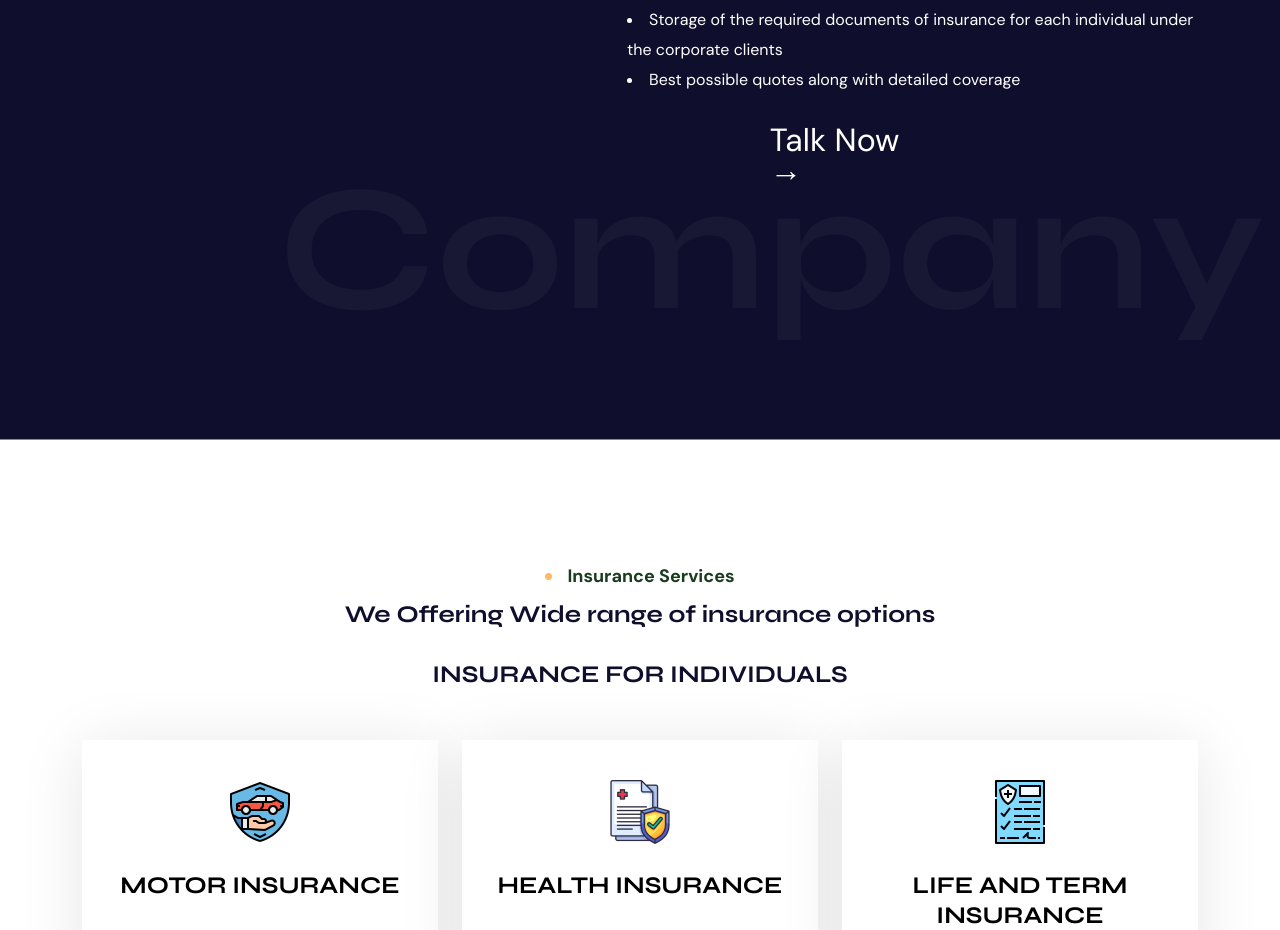
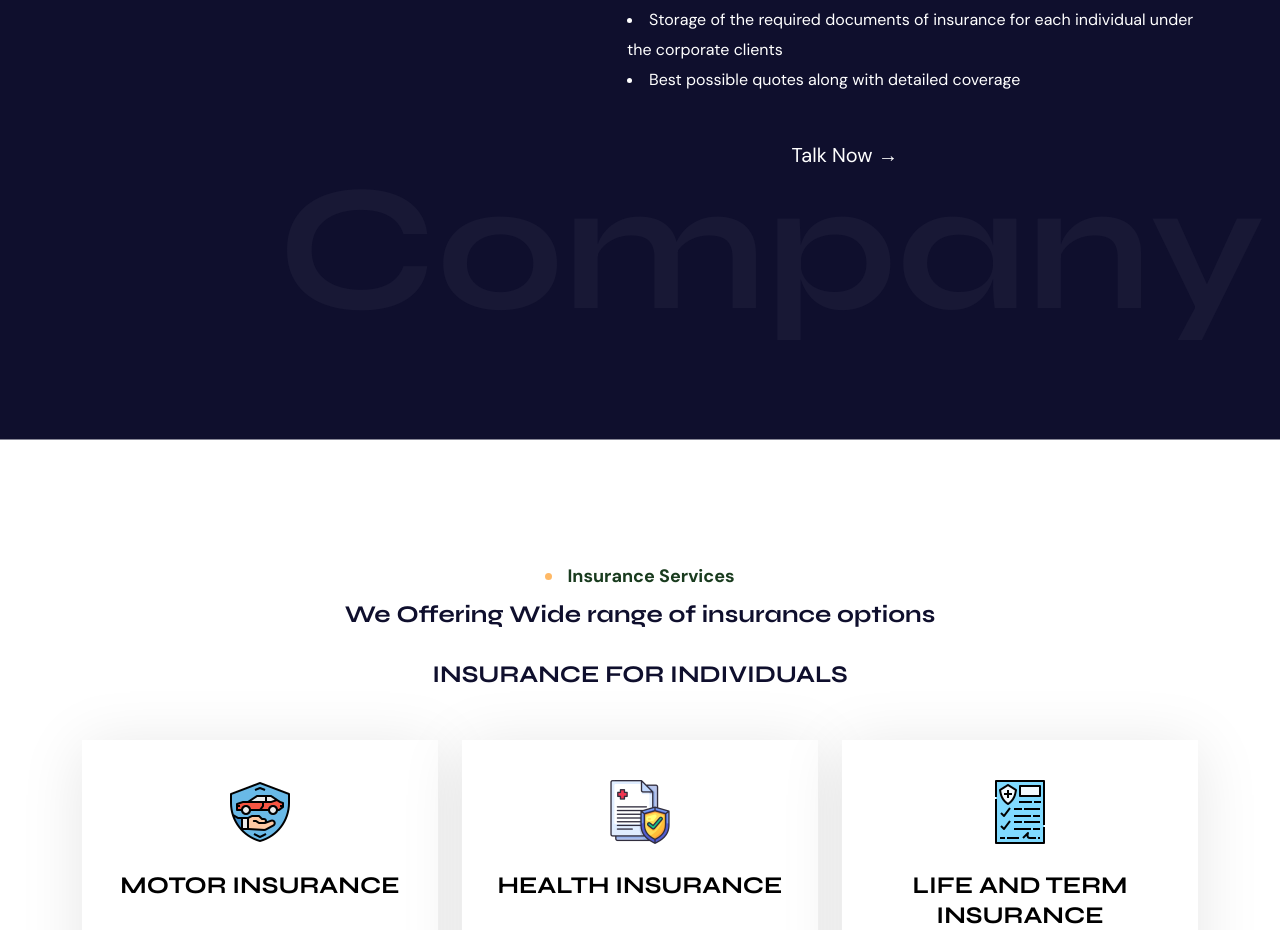
Before and after one commit to meghnaaxx/insurance, a plain HTML site: page index.html in a window 1280 px wide. Shown: the part 1680-2610 px from the top of the page. Drawn offline with Linux system fonts and the light colour scheme.

Commit message:
Update index.html

```diff
--- a/index.html
+++ b/index.html
@@ -248,7 +248,7 @@
                                         </p>
                                     </div>
                                 </div>
-                                    <a href="https://api.whatsapp.com/send?phone=+916366713514&text=Heyy!%20JSN,%20I%20am%20looking%20for%20an%20Insurance" style="height:50px;width:150px;display: flex;font-size:4vh;align-items: center;justify-content: center;margin-left: 25%; color:white;">Talk Now →</a>
+                                    <a href="https://api.whatsapp.com/send?phone=+916366713514&text=Heyy!%20JSN,%20I%20am%20looking%20for%20an%20Insurance" style="height:50px;width:150px;display: flex;font-size:2.5vh;align-items: center;justify-content: center;margin-left: 25%; color:white;">Talk Now →</a>
 
                         </div>
 
```
